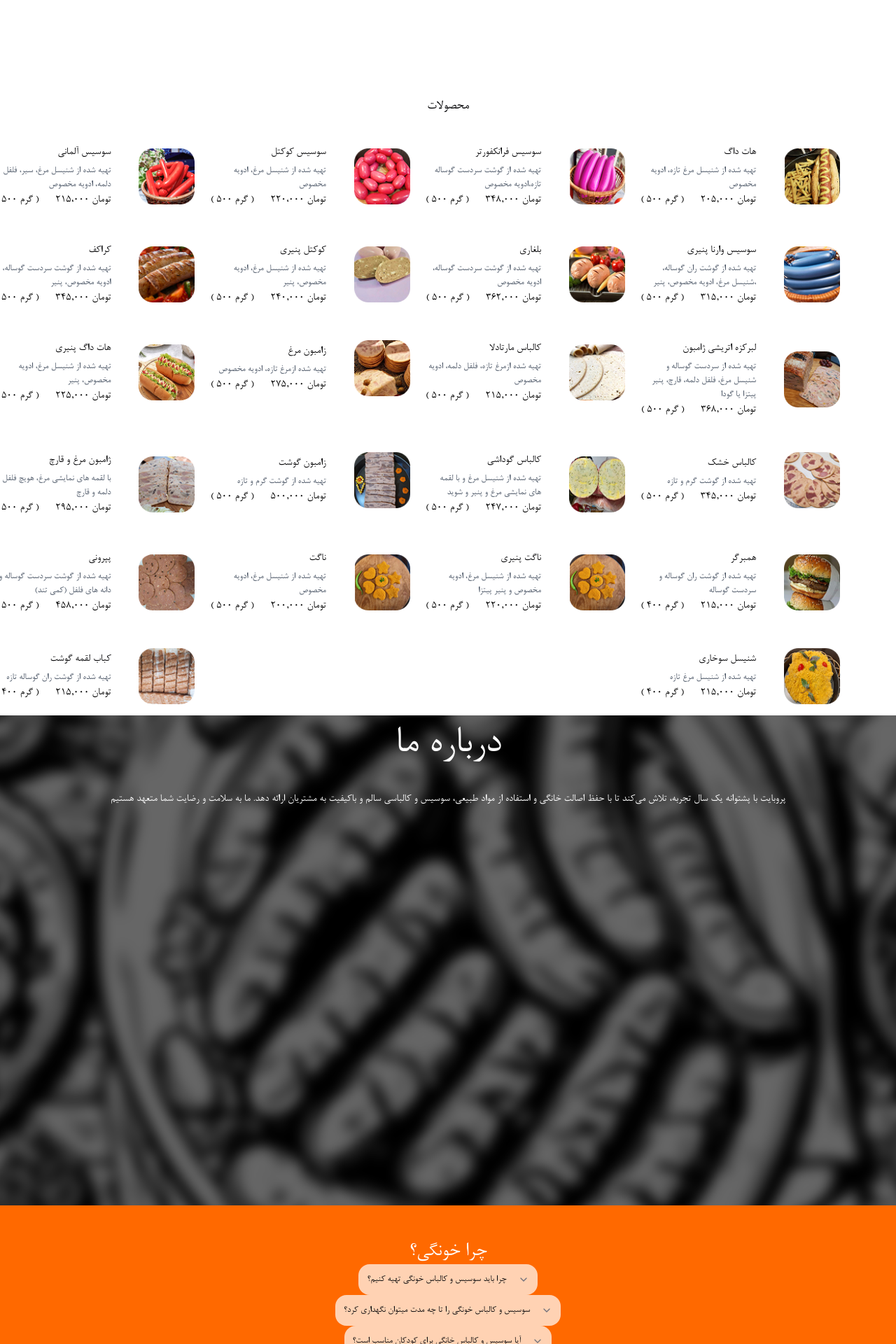
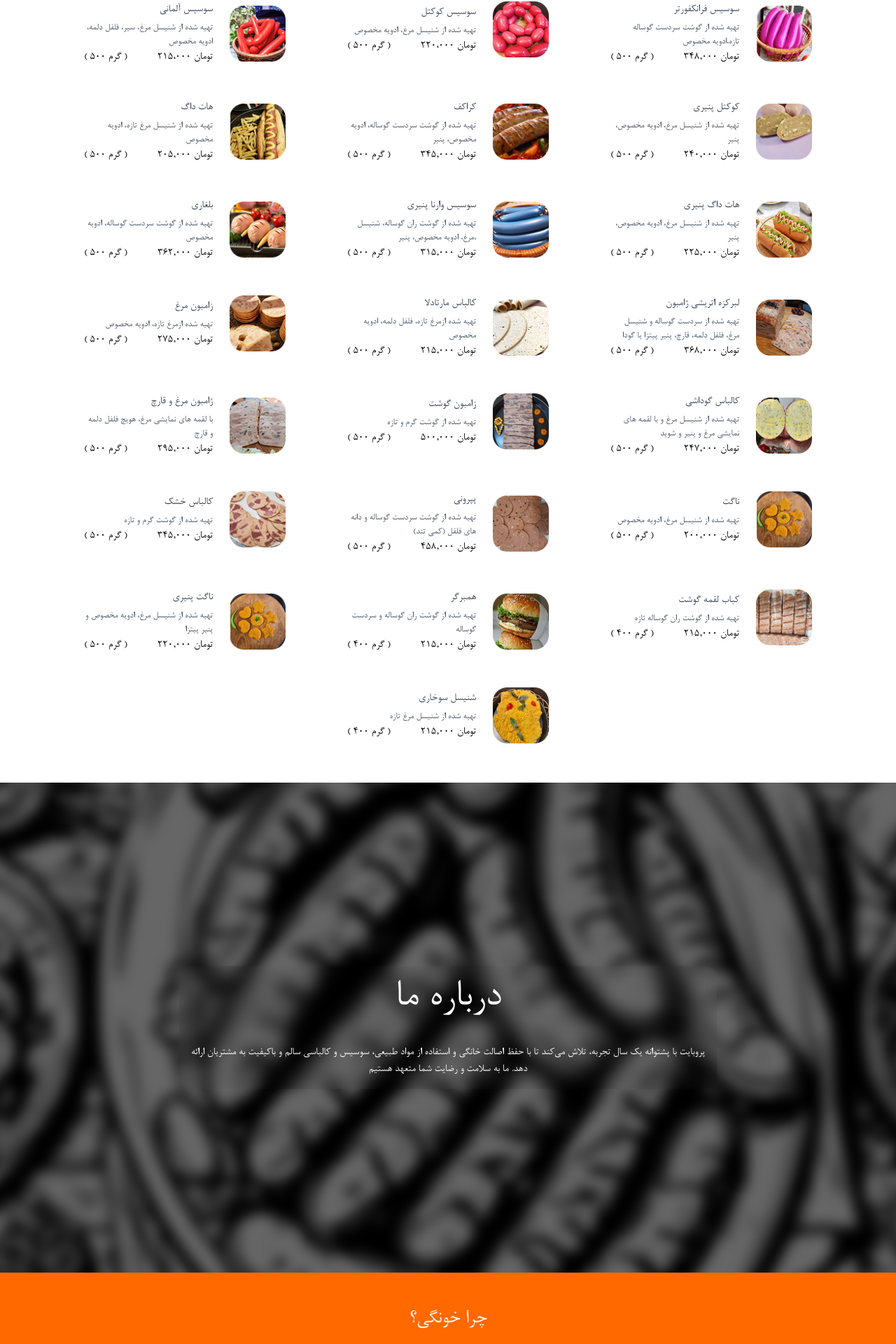
Before and after one commit to probite-inc/sausage-web, a Next.js app: page / in a window 1280 px wide. Shown: the part 878-2798 px from the top of the page at 70% size. Built offline with nearby package versions, Linux system fonts and the light colour scheme.

Commit message:
modified components and fixed several ui issue

```diff
--- a/package.json
+++ b/package.json
@@ -4,6 +4,7 @@
   "private": true,
   "scripts": {
     "dev": "next dev --turbopack",
+    "develop": "next dev",
     "build": "next build",
     "start": "next start",
     "lint": "next lint"
@@ -29,6 +30,7 @@
     "eslint": "^9",
     "eslint-config-next": "15.3.5",
     "tailwindcss": "^4",
+    "turbo": "^2.5.6",
     "tw-animate-css": "^1.3.5",
     "typescript": "^5"
   }
--- a/src/components/AboutUs.tsx
+++ b/src/components/AboutUs.tsx
@@ -1,15 +1,17 @@
 function AboutUs() {
   return (
-    <div className=" relative flex flex-col items-center justify-start pt-12 w-full min-h-[calc(50vh-100px)] sm:min-h-[calc(100vh-100px)] bg-[url(/image/aboutus-background.svg)] dark:bg-[url(/image/aboutus-background-dark.svg)] bg-cover bg-center">
-      <div className="absolute inset-0 bg-black/60 z-0">
-        <h2 className="text-lg md:text-2xl lg:text-6xl text-white text-center space-y-9 dark:bg-black/70 p-3 rounded-2xl">
-          درباره ما
+    <div className=" relative flex flex-col items-center justify-start pt-12 w-full min-h-[calc(50vh-100px)] sm:min-h-[calc(100vh-100px)] bg-white bg-[url(/image/aboutus-background.svg)] dark:bg-[url(/image/aboutus-background.svg)] bg-cover bg-center">
+      <div className="absolute inset-0 bg-black/60 z-0 flex items-center justify-center w-full h-full mx-auto">
+        <div className="max-w-3xl mx-4 text-center  dark:bg-black/70 p-4 rounded-2xl backdrop-blur-sm">
+          <h2 className="text-lg md:text-2xl lg:text-6xl text-white text-center space-y-9">
+            درباره ما
+          </h2>{" "}
           <p className="text-white text-sm md:text-base text-center mt-9">
             پروبایت با پشتوانه یک سال تجربه، تلاش می‌کند تا با حفظ اصالت خانگی و
             استفاده از مواد طبیعی، سوسیس و کالباسی سالم و باکیفیت به مشتریان
             ارائه دهد. ما به سلامت و رضایت شما متعهد هستیم
           </p>
-        </h2>
+        </div>
       </div>
     </div>
   );
--- a/src/components/Banner.tsx
+++ b/src/components/Banner.tsx
@@ -3,10 +3,15 @@ import { Button } from "./ui/button";
 function Banner() {
   return (
     <div className="flex flex-col items-center justify-center gap-y-6 w-full min-h-[calc(50vh-100px)] sm:min-h-[calc(100vh-100px)] bg-[url(/image/banner-background.svg)] dark:bg-[url(/image/banner-background-dark.svg)] bg-cover bg-center bg-no-repeat">
-      <h1 className="text-lg md:text-2xl lg:text-6xl bg-white/70 dark:bg-black/70 p-3 rounded-2xl">
+      <h1 className="text-lg md:text-2xl lg:text-6xl bg-white/80 dark:bg-black/80 p-3 rounded-2xl text-gray-500 dark:text-gray-200 md:p-6 lg:p-12 backdrop-blur-xs">
         اصالت خانگی، کیفیت سالم
       </h1>
-      <Button className="bg-orange-400 w-[70px] h-[36px] text-sm">سفارش</Button>
+      <Button
+        size={"lg"}
+        className="bg-orange-400 w-[70px] h-[36px] md:w-32 md:h-12 md:text-2xl text-sm dark:text-gray-200"
+      >
+        سفارش
+      </Button>
     </div>
   );
 }
--- a/src/components/ProductItem.tsx
+++ b/src/components/ProductItem.tsx
@@ -25,11 +25,11 @@ export default function ProductItem({
         width={320}
         height={172}
         alt={title}
-        className="w-20 h-20 object-cover rounded-md mt-2 sm:mt-0 sm:ml-4"
+        className="w-20 h-20 object-cover rounded-md mt-2 sm:mt-0 "
       />
       {/* سمت چپ: متن */}
       <div className="text-right flex flex-col flex-1">
-        <h3 className="text-md font-semibold mb-1">{title}</h3>
+        <h3 className="text-md text-gray-700 font-semibold mb-1">{title}</h3>
         <p className="text-sm text-gray-600 ">{description}</p>
 
         <div className="flex justify-between gap-6 text-nowrap">
--- a/src/components/ProductList.tsx
+++ b/src/components/ProductList.tsx
@@ -163,12 +163,14 @@ const products = [
 export default function ProductList() {
   return (
     <div className="max-w-6xl mx-auto bg-white rounded-xl">
-      <h2 className="text-xl font-bold text-center mb-6">محصولات</h2>
+      <h2 className="text-2xl font-bold text-center mb-6 text-gray-600 pt-4">
+        محصولات
+      </h2>
 
-      <div className="flex flex-col sm:flex-row sm:flex-wrap gap-4 sm:justify-between ">
+      <div className="flex flex-col sm:flex-row sm:flex-wrap gap-4 sm:justify-evenly ">
         {products.map((item, index) => (
           <div
-            className=" w-full sm:w-[48%] lg:w-[20%] flex-shrink-0"
+            className=" w-full sm:flex-1/3 lg:flex-1/4 max-w-80 flex-shrink-0"
             key={index}
           >
             <ProductItem
--- a/src/pages/index.tsx
+++ b/src/pages/index.tsx
@@ -24,50 +24,53 @@ import {
 
 export default function Home() {
   return (
-    <div className="w-full dark:bg-black">
-      <ModeToggle />
+    <div className="w-full bg-white  dark:bg-black">
+      <div className="px-4 py-2 flex w-full">
+        <ModeToggle />
+      </div>
       <Banner />
 
-      <div className="mt-70 px-4">
+      <div className="my-10 px-4">
         <ProductList />
       </div>
       <AboutUs />
       <div className="bg-orange-500 flex flex-col items-center justify-center">
         <h1 className="text-white pt-12 text-3xl">چرا خونگی؟</h1>
-        <Accordion type="single" collapsible>
-          <AccordionItem value="item-1">
-            <AccordionTrigger className="bg-white/70 p-3 rounded-2xl">
-              چرا باید سوسیس و کالباس خونگی تهیه کنیم؟
-            </AccordionTrigger>
-            <AccordionContent>
-              سوسیس و کالباس‌های خونگی بدون افزودنی‌های مضر، نگهدارنده‌های
-              شیمیایی و مواد رنگی مصنوعی تهیه می‌شوند. این محصولات سالم‌،
-              طبیعی‌هستند و کنترل کامل روی مواد اولیه وجود دارد.
-            </AccordionContent>
-          </AccordionItem>
-        </Accordion>
-        <Accordion type="single" collapsible>
-          <AccordionItem value="item-1">
-            <AccordionTrigger className="bg-white/70 p-3 rounded-2xl">
-              سوسیس و کالباس خونگی را تا چه مدت میتوان نگهداری کرد؟
-            </AccordionTrigger>
-            <AccordionContent>
-              سه روز در یخچال و یک ماه در فریزر قابل نگهداری هستند
-            </AccordionContent>
-          </AccordionItem>
-        </Accordion>
-        <Accordion type="single" collapsible>
-          <AccordionItem value="item-1">
-            <AccordionTrigger className="bg-white/70 p-3 rounded-2xl">
-              {" "}
-              آیا سوسیس و کالباس خانگی برای کودکان مناسب است؟
-            </AccordionTrigger>
-            <AccordionContent>
-              بله، به دلیل عدم استفاده از مواد نگهدارنده و افزودنی‌های شیمیایی و
-              داشتن مواد پروتئینی، سوسیس و کالباس خونگی گزینه‌ای سالم و مطمئن
-              برای کودکان است
-            </AccordionContent>
-          </AccordionItem>
+        <Accordion
+          type="single"
+          collapsible
+          className="w-96 flex flex-col gap-4 my-10 text-right"
+        >
+          {" "}
+          {[
+            {
+              trigger: "چرا باید سوسیس و کالباس خونگی تهیه کنیم؟",
+              content:
+                "سوسیس و کالباس‌های خونگی بدون افزودنی‌های مضر، نگهدارنده‌هایشیمیایی و مواد رنگی مصنوعی تهیه می‌شوند. این محصولات سالم‌، طبیعی‌هستند و کنترل کامل روی مواد اولیه وجود دارد.",
+            },
+            {
+              trigger: "سوسیس و کالباس خونگی را تا چه مدت میتوان نگهداری کرد؟",
+              content: "سه روز در یخچال و یک ماه در فریزر قابل نگهداری هستند.",
+            },
+            {
+              trigger: "آیا سوسیس و کالباس خانگی برای کودکان مناسب است؟",
+              content:
+                "بله، به دلیل عدم استفاده از مواد نگهدارنده و افزودنی‌های شیمیایی و داشتن مواد پروتئینی، سوسیس و کالباس خونگی گزینه‌ای سالم و مطمئن برای کودکان است.",
+            },
+          ].map((item, i) => (
+            <AccordionItem
+              key={item.trigger}
+              value={`item-${i}`}
+              className="border-none"
+            >
+              <AccordionTrigger className="bg-white/70 text-gray-600 p-3 rounded-2xl text-right flex-row-reverse hover:no-underline">
+                {item.trigger}
+              </AccordionTrigger>
+              <AccordionContent className="mt-2" asChild>
+                {item.content}
+              </AccordionContent>
+            </AccordionItem>
+          ))}
         </Accordion>
       </div>
       <Footer />
```
Also changed, not shown: 1 other file (tests, documents, lock files or other folders).
